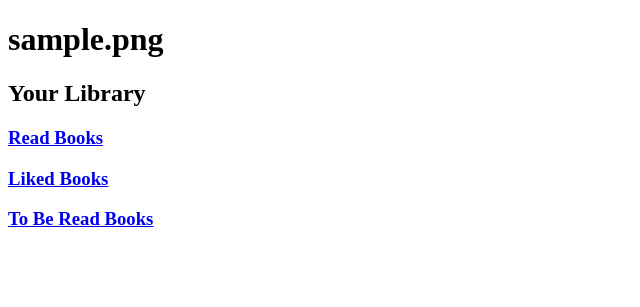
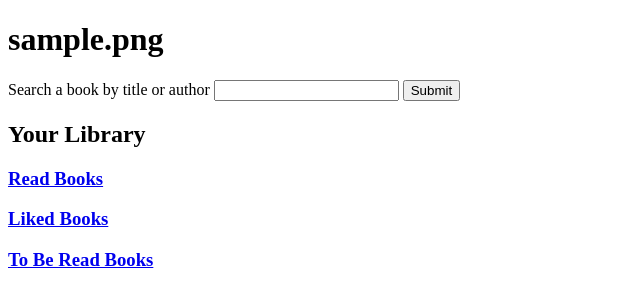
Before and after one commit to andersonnatasha/Book-App, a Flask app: page /user/1 in a window 1280 px wide. Shown: the top 307 px of the page, without its empty margins (0-640 px from the left). Run offline with Flask 2, Linux system fonts and the light colour scheme; the visitor is signed in with stand-in values (Sample User, id 1); tables that the repository leaves empty hold one stand-in row (values such as "Sample post"); some libraries are stand-ins or nearby versions.

Commit message:
search for a book

```diff
--- a/seed_database.py
+++ b/seed_database.py
@@ -24,7 +24,7 @@ fake = Faker()
 # Create 30 books
 books_in_db = []
 for n in range(30):
-    title = f'title {n+1}'
+    title = f'Title {n+1}'
     description = fake.paragraph(nb_sentences=5)
 
     db_book = crud.create_book(title, description)
@@ -68,8 +68,7 @@ for n in range(10):
     user = crud.create_user(email, password, full_name,
                             birthday, gender, created_time)
 
-# Mark between 1-7 of randomly selected books as read by user
-# and assign boolean value for if book is liked.
+# Mark between 5-30 of randomly selected books as read by user
 
     books_in_library = set()
     for book in range(randint(5, 30)):
--- a/server.py
+++ b/server.py
@@ -1,5 +1,8 @@
 from flask import (Flask, render_template, request, flash, session,
                    redirect)
+
+import requests
+
 from model import connect_to_db
 import crud
 
@@ -9,7 +12,11 @@ import os
 from datetime import datetime
 
 app = Flask(__name__)
+app.config['PRESERVE_CONTEXT_ON_EXCEPTION'] = True
+
 app.secret_key = os.environ['FLASK_KEY']
+
+API_KEY = os.environ['GOOGLEBOOKS_KEY']
 
 
 @app.route('/')
@@ -126,6 +133,54 @@ def show_to_be_read_books(user_id):
 
     return render_template('user_to_be_read_books.html', user=user, to_be_read_books=to_be_read_books)
 
+@app.route('/search-a-book')
+def search_a_book():
+    """Show results from user's book search"""
+
+    user_id = session['user_id']
+    keyword = request.args.get('search', '')
+
+    url = 'https://www.googleapis.com/books/v1/volumes'
+    payload = {'apikey': API_KEY, 'q': keyword, 'maxResults': 10}
+
+    res = requests.get(url, params=payload)
+
+    data = res.json()
+
+    search_results = []
+
+    for n in range(len(data['items'])):
+        print(f"---------{n}-------------")
+
+        base = data['items'][n]['volumeInfo']
+
+        title = base['title']
+        search = {'title':title}
+        search_results.append(search)
+
+        subtitle= base.get('subtitle', None)
+        if subtitle:
+            subtitle = base['subtitle']
+            search_results[n]['subtitle'] = subtitle
+        else:
+            pass
+
+        authors = base['authors']
+        search_results[n]['author'] = authors
+
+        img_links = base.get('imageLinks', None)
+        if img_links:
+            thumbnail = img_links['thumbnail']
+            search_results[n]['thumbnail'] = thumbnail
+        else:
+            pass
+
+        published_date = base['publishedDate']
+        search_results[n]['published_date'] = published_date
+
+    return render_template('search_results.html', search_results=search_results)
+
+
 
 
 
--- a/templates/user_details.html
+++ b/templates/user_details.html
@@ -5,6 +5,13 @@
 {% block body %}
 <h1>{{ user.profile_name }}</h1>
 
+<form action='/search-a-book'>
+    <label>Search a book by title or author</label>
+    <input type="text" name=search>
+
+    <input type="submit">
+</form>
+
 <h2>Your Library</h2>
 <h3><a href="/user/{{ user.user_id }}/read-books">Read Books</a></h3>
 <h3><a href="/user/{{ user.user_id }}/liked-books">Liked Books</a></h3>
```
